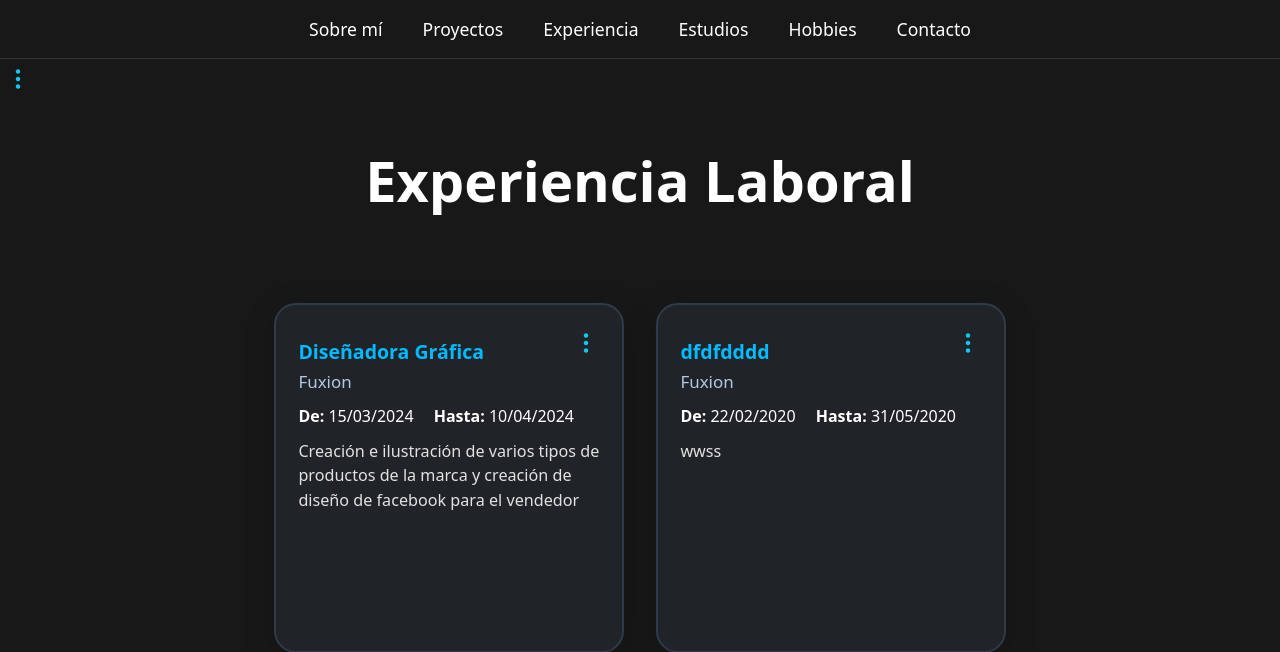
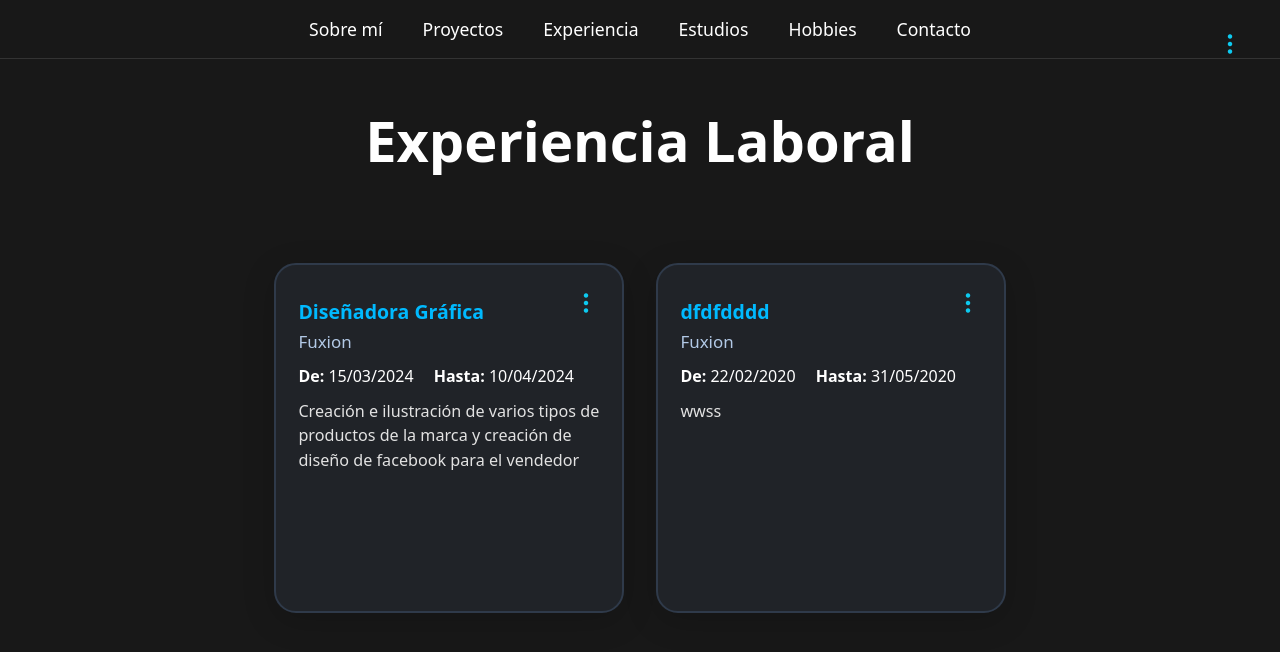
Before and after one commit to DianaJJ0/proyecto-portafolio, a Django app: page /experiencia/ in a window 1280 px wide. Shown: the top 652 px of the page. Run offline with Django 5.2, Linux system fonts and the light colour scheme; data comes from the database, SQL or seed files in the repository.

Commit message:
Actualizar lista_experiencia.html para mayor claridad sobre el botón de opciones

```diff
--- a/portafolio_app/templates/portafolio/lista_experiencia.html
+++ b/portafolio_app/templates/portafolio/lista_experiencia.html
@@ -2,8 +2,10 @@
 {% load static %}
 {% block contenido %}
 
-{# Botón de tres punticos SIEMPRE alineado a la derecha del viewport #}
-<div class="header-options-row">
+<!--
+    Botón de 3 punticos (flotante, esquina superior derecha)
+    para crear nueva experiencia.-->
+<div class="fab-options-row">
     <div class="menu-container">
         <button class="card-options-btn" title="Opciones" type="button">
             <i class="bi bi-three-dots-vertical"></i>
```
